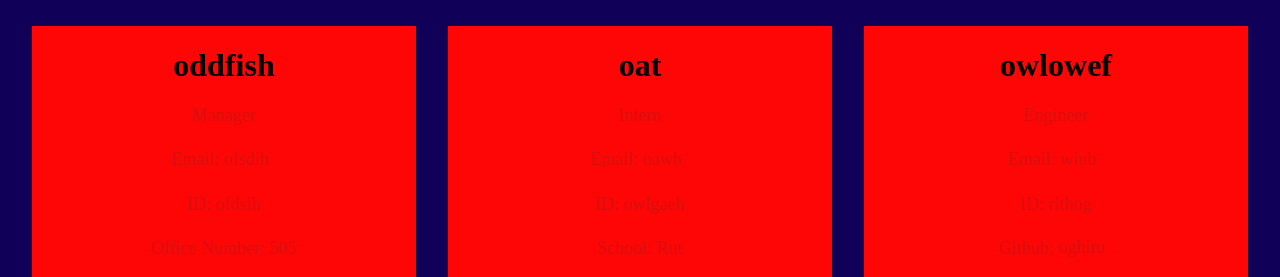
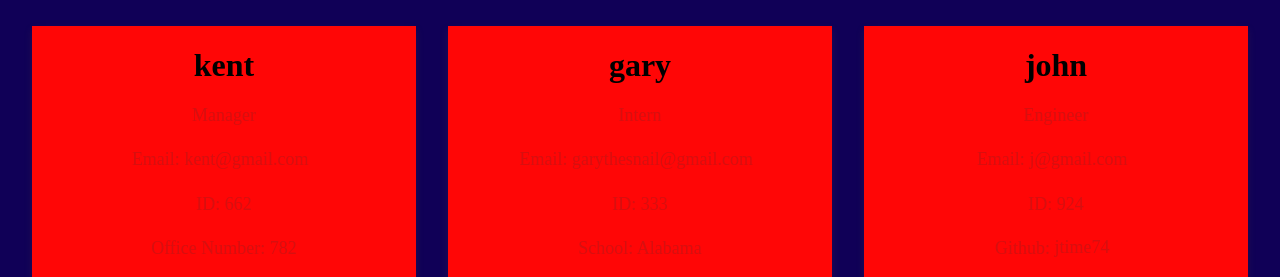
Before and after one commit to Nsmall94/Team_Profile_Generator, a website: page index.html in a window 1280 px wide. Shown: the top 277 px of the page. Drawn offline with Linux system fonts and the light colour scheme.

Commit message:
final push

```diff
--- a/index.html
+++ b/index.html
@@ -11,26 +11,24 @@
    <body>
    <div id = 'container'>
   <div class="card">
-<h1>oddfish</h1>
+<h1>kent</h1>
 <p class="title">Manager</p>
-<p class="title">Email:<a class="title" href = "mailto:ofsdih?subject = Feedback&body = Message"> ofsdih</a>
+<p class="title">Email:<a class="title" href = "mailto:kent@gmail.com?subject = Feedback&body = Message"> kent@gmail.com</a>
 </p>
-<p class="title">ID: ofdsih </p>
-<p class="title">Office Number: 505 </p>
-
-
+<p class="title">ID: 662 </p>
+<p class="title">Office Number: 782 </p>
 <a href="#"><i class="fa fa-dribbble"></i></a>
 <a href="#"><i class="fa fa-twitter"></i></a>
 <a href="#"><i class="fa fa-linkedin"></i></a>
 <a href="#"><i class="fa fa-facebook"></i></a>
 <p><button>Contact</button></p>
 </div> <div class="card">
-    <h1>oat</h1>
+    <h1>gary</h1>
     <p class="title">Intern</p>
-    <p class="title">Email:<a class="title" href = "mailto:oawh?subject = Feedback&body = Message"> oawh</a>
+    <p class="title">Email:<a class="title" href = "mailto:garythesnail@gmail.com?subject = Feedback&body = Message"> garythesnail@gmail.com</a>
 </p>
-    <p class="title">ID: owlgaeh </p>
-    <p class="title">School: Rut </p>
+    <p class="title">ID: 333 </p>
+    <p class="title">School: Alabama </p>
 
 
     <a href="#"><i class="fa fa-dribbble"></i></a>
@@ -39,12 +37,12 @@
     <a href="#"><i class="fa fa-facebook"></i></a>
     <p><button>Contact</button></p>
     </div> <div class="card">
-    <h1>owlowef</h1>
+    <h1>john</h1>
     <p class="title">Engineer</p>
-    <p class="title">Email:<a class="title" href = "mailto:wiub?subject = Feedback&body = Message"> wiub</a>
+    <p class="title">Email:<a class="title" href = "mailto:j@gmail.com?subject = Feedback&body = Message"> j@gmail.com</a>
     </p>
-    <p class="title">ID: rithog </p>
-    <p class="title">Github: <a class="title" href = oghiru>oghiru</a> </p>
+    <p class="title">ID: 924 </p>
+    <p class="title">Github: <a class="title" href = jtime74>jtime74</a> </p>
 
 
     <a href="#"><i class="fa fa-dribbble"></i></a>
```
Also changed, not shown: _tests_/Employee.test.js (+28 -0 lines), _tests_/Engineer.test.js (+32 -0 lines), _tests_/Intern.test.js (+20 -0 lines), _tests_/Manager.test.js (+32 -0 lines), lib/prompter.js, 2 other files.
